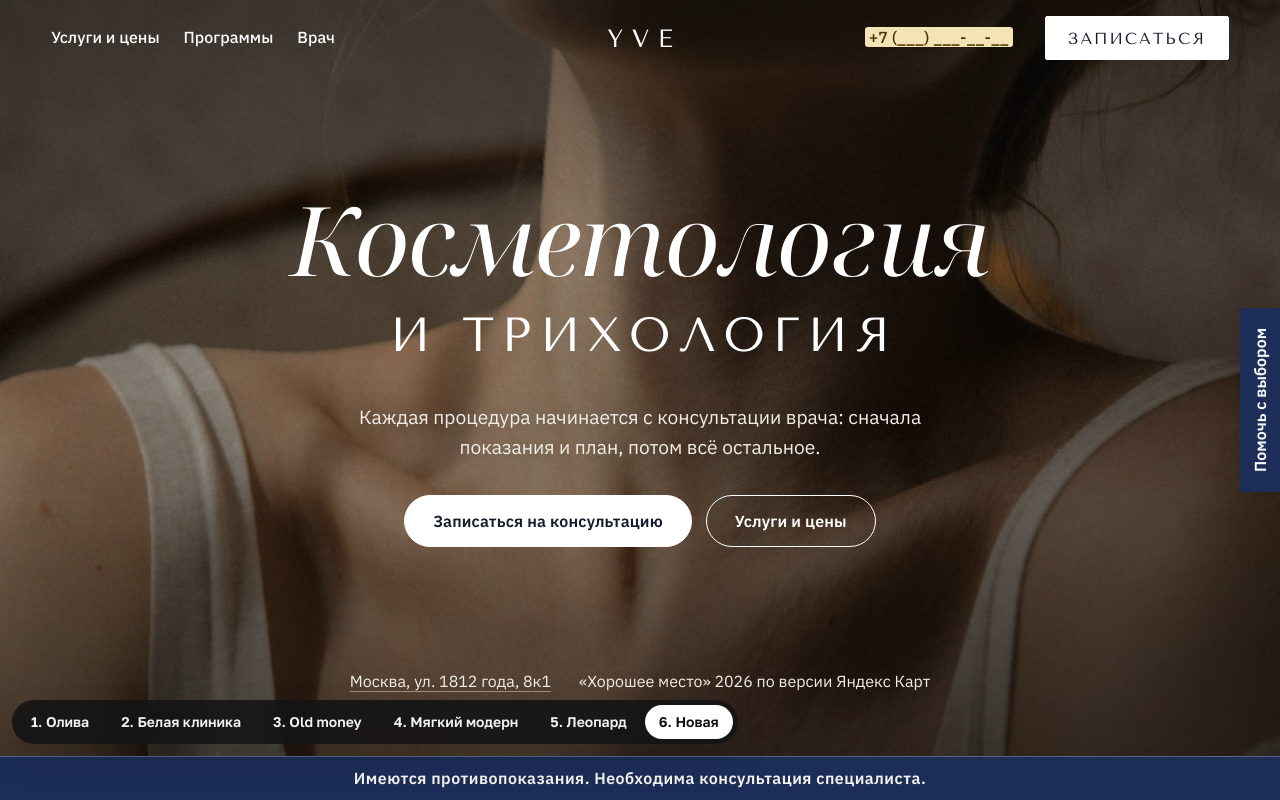
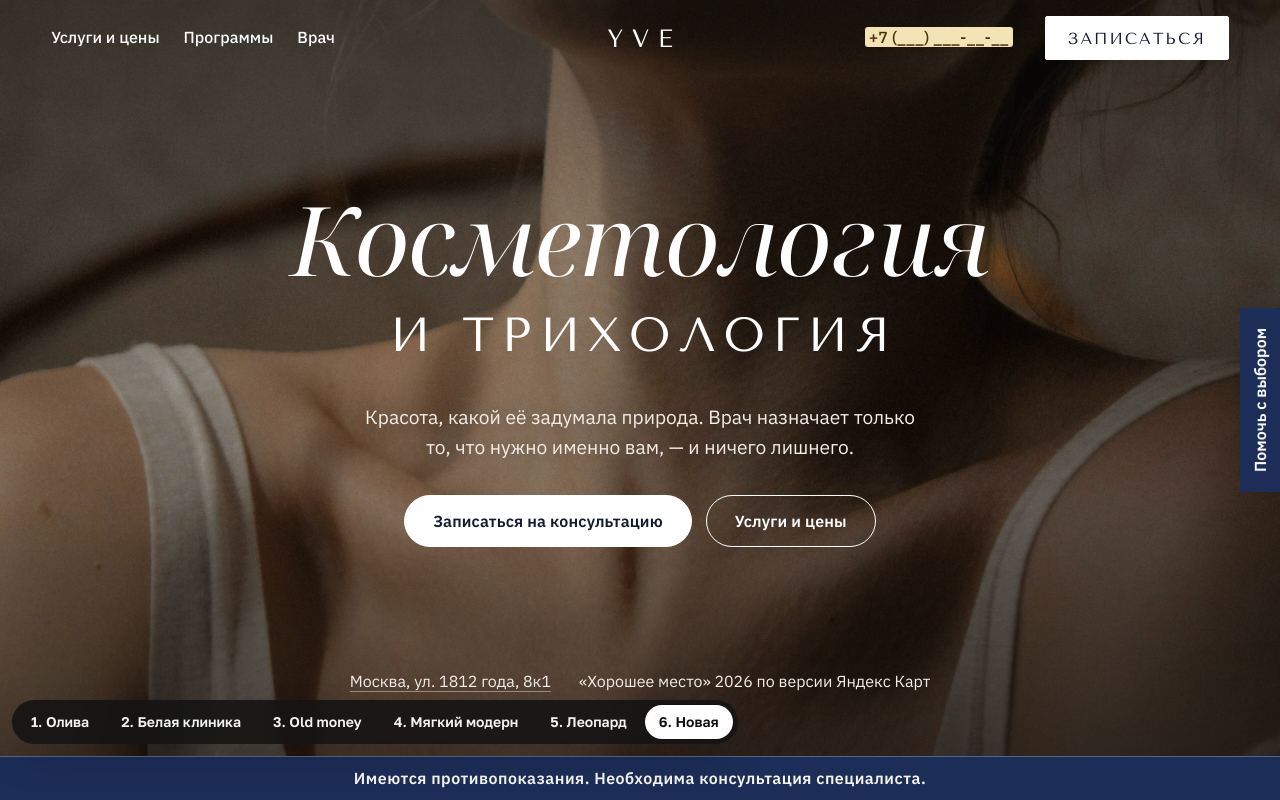
Before and after one commit to varvarayukhina/yve-clinic, a plain HTML site: page site/index.html in a window 1280 px wide. Shown: the top 800 px of the page. Drawn offline with Linux system fonts and the light colour scheme.

Commit message:
Первый экран: новый текст под заголовком

```diff
--- a/site/index.html
+++ b/site/index.html
@@ -53,7 +53,7 @@
     <div class="wrap hero-grid">
       <div class="hero-copy">
         <h1 id="hero-title"><span><span>Косметология</span></span><span><span>и трихология</span></span></h1>
-        <p class="hero-text">Каждая процедура начинается с консультации врача: сначала показания и план, потом всё остальное.</p>
+        <p class="hero-text">Красота, какой её задумала природа. Врач назначает только то, что нужно именно вам, — и ничего лишнего.</p>
         <div class="hero-actions">
           <a class="btn btn-solid" href="https://n1676841.yclients.ru/company/1501872/personal/menu?o=" data-book>Записаться на консультацию</a>
           <a class="btn btn-ghost" href="uslugi.html">Услуги и цены</a>
```
